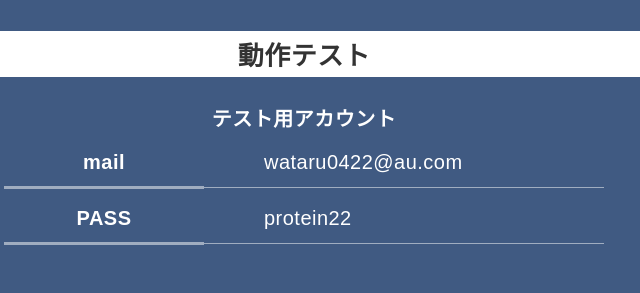
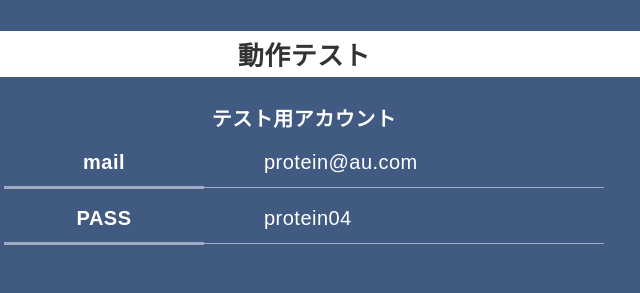
Before and after one commit to wataru5354/portfolio-site, a plain HTML site: page works/02.html in a window 1280 px wide. Shown: the part 1180-1473 px from the top of the page, 336-976 px from the left. Drawn offline with nearby package versions, Linux system fonts and the light colour scheme.

Commit message:
ID、パスワードにミスがあったので修正

```diff
--- a/works/02.html
+++ b/works/02.html
@@ -84,12 +84,12 @@
                 <tr>
                   <th>mail</th>
                   <!-- 記載番号：9 -->
-                  <td>wataru0422@au.com</td>
+                  <td>protein@au.com</td>
                 </tr>
                 <tr>
                   <th>PASS</th>
                   <!-- 記載番号：10 -->
-                  <td>protein22</td>
+                  <td>protein04</td>
                 </tr>
               </table>
             </li>
```
